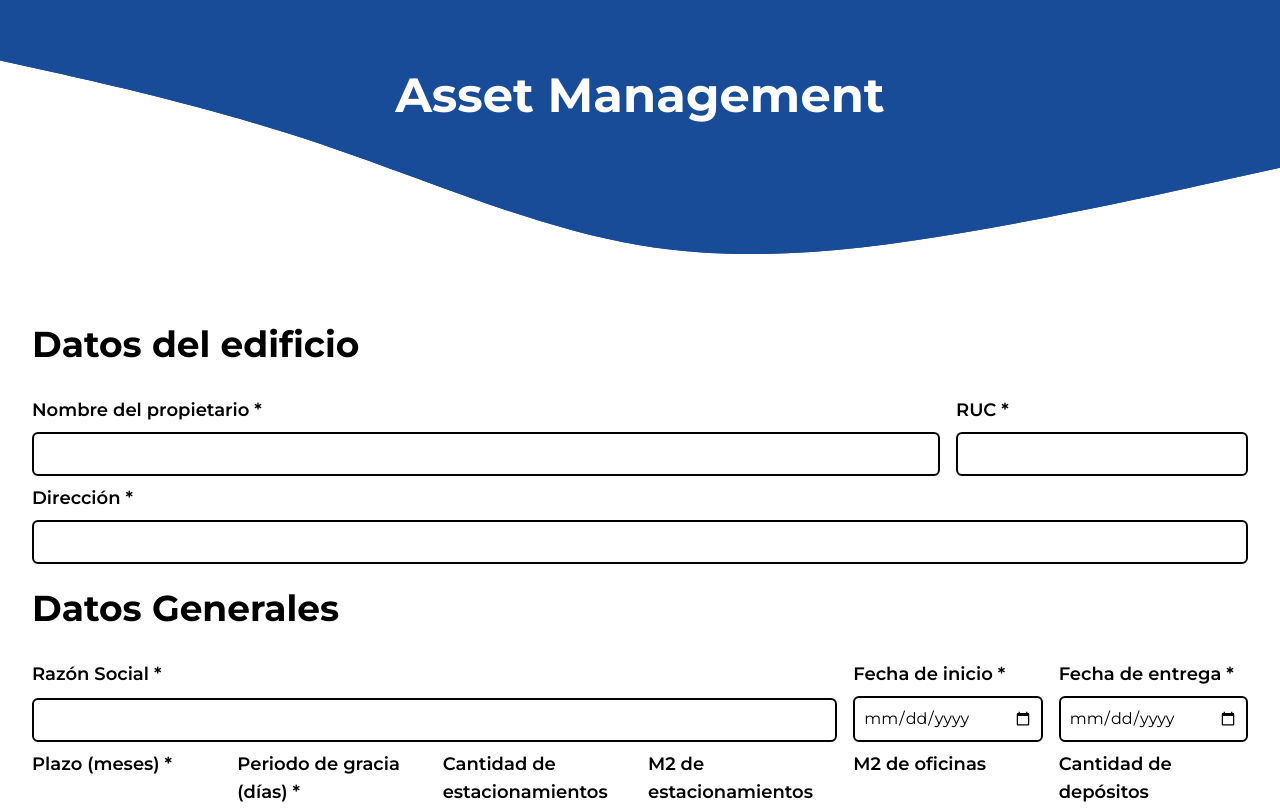
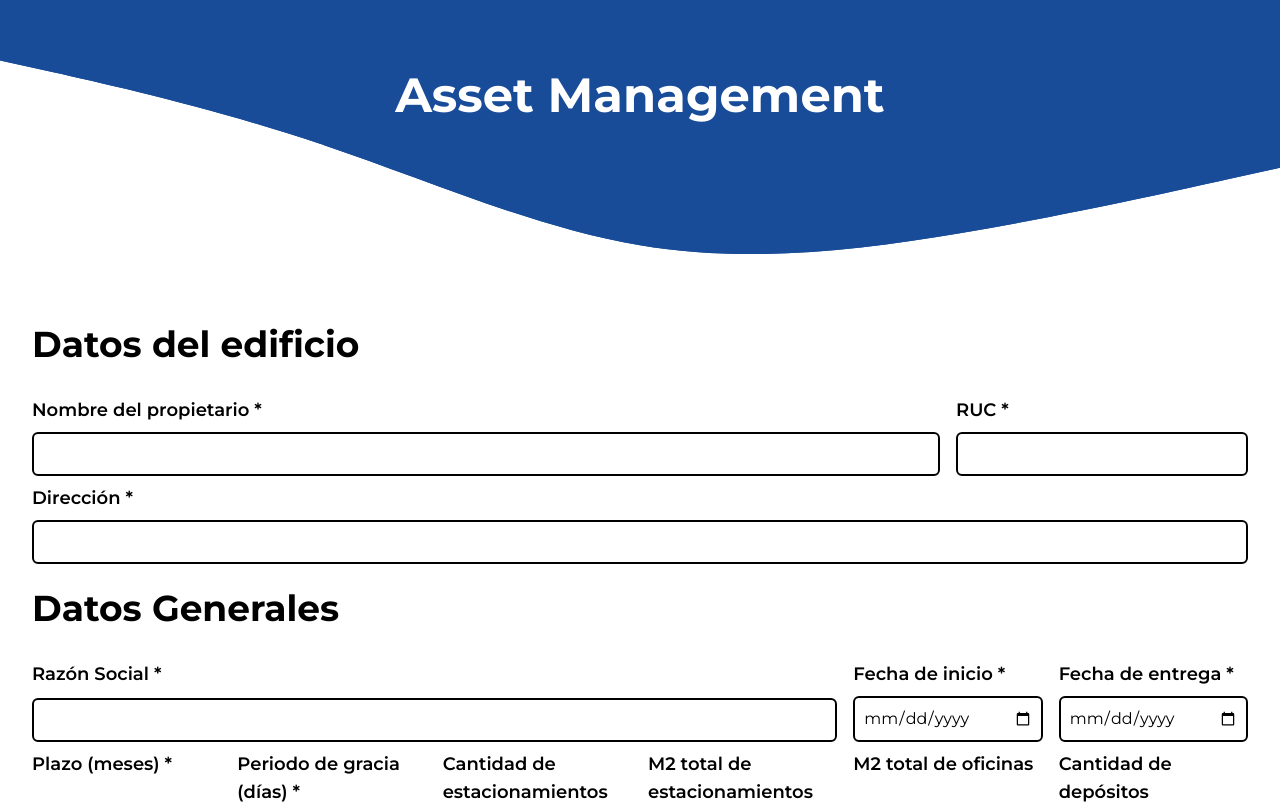
Before and after one commit to Aracely-Chavez/rems-web-page, a Next.js app: page / in a window 1280 px wide. Shown: the part 110-922 px from the top of the page. Built offline with nearby package versions, Linux system fonts and the light colour scheme.

Commit message:
Actualizacion

```diff
--- a/src/app/page.tsx
+++ b/src/app/page.tsx
@@ -90,7 +90,7 @@ export default function Home() {
               meses_corte: mesesCorte,
               monto_corte: pagosCorte,
               cant_estacionamientos: parseInt(valoresInputs['Cantidad de estacionamientos']),
-              m2_local: valoresInputs['M2 de oficinas'],
+              m2_local: valoresInputs['M2 total de oficinas'],
               ipc: {
                   "2019": 1.90,
                   "2020": 1.97,
@@ -119,7 +119,7 @@ export default function Home() {
                     setData(data);
                     setIsData(true);
                   }
-                  const ultimoPago = data["pagos"][data["pagos"].length - 1];
+                  const ultimoPago = data["pagos"][data["pagos"].length - 2];
                   resolve(ultimoPago);
               })
               .catch(error => {
@@ -201,10 +201,10 @@ export default function Home() {
               <InputLabeled handleInputChange={handleInputChange} label="Cantidad de estacionamientos" type="number" />
             </div>
             <div className="col-span-6 sm:col-span-4 md:col-span-3 xl:col-span-2">
-              <InputLabeled handleInputChange={handleInputChange} label="M2 de estacionamientos"/>
+              <InputLabeled handleInputChange={handleInputChange} label="M2 total de estacionamientos"/>
             </div>
             <div className="col-span-6 sm:col-span-4 md:col-span-3 xl:col-span-2">
-              <InputLabeled handleInputChange={handleInputChange} label="M2 de oficinas"/>
+              <InputLabeled handleInputChange={handleInputChange} label="M2 total de oficinas"/>
             </div>
             <div className="col-span-6 sm:col-span-4 md:col-span-3 xl:col-span-2">
               <InputLabeled handleInputChange={handleInputChange} label="Cantidad de depósitos" type="number"/>
```
